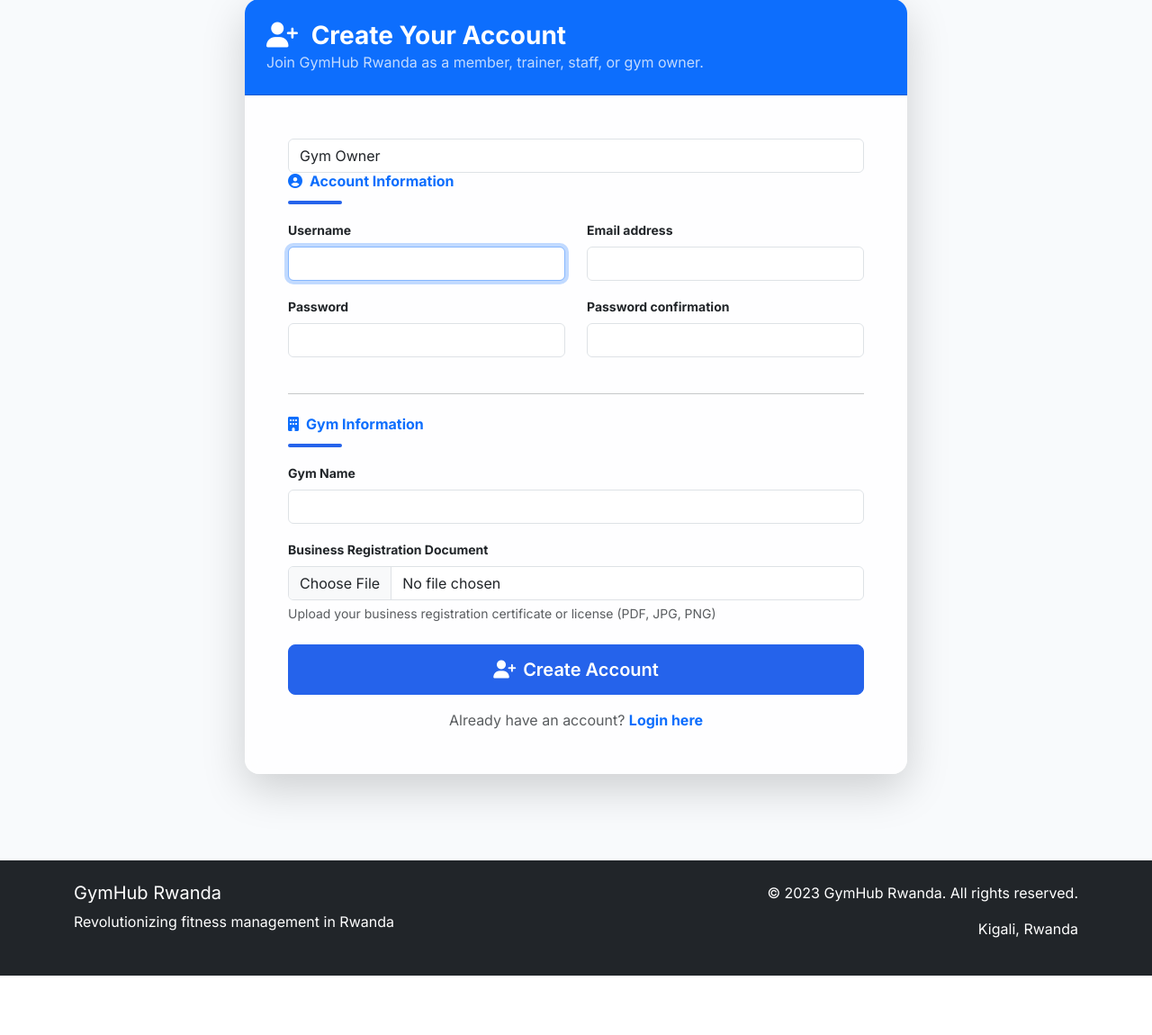
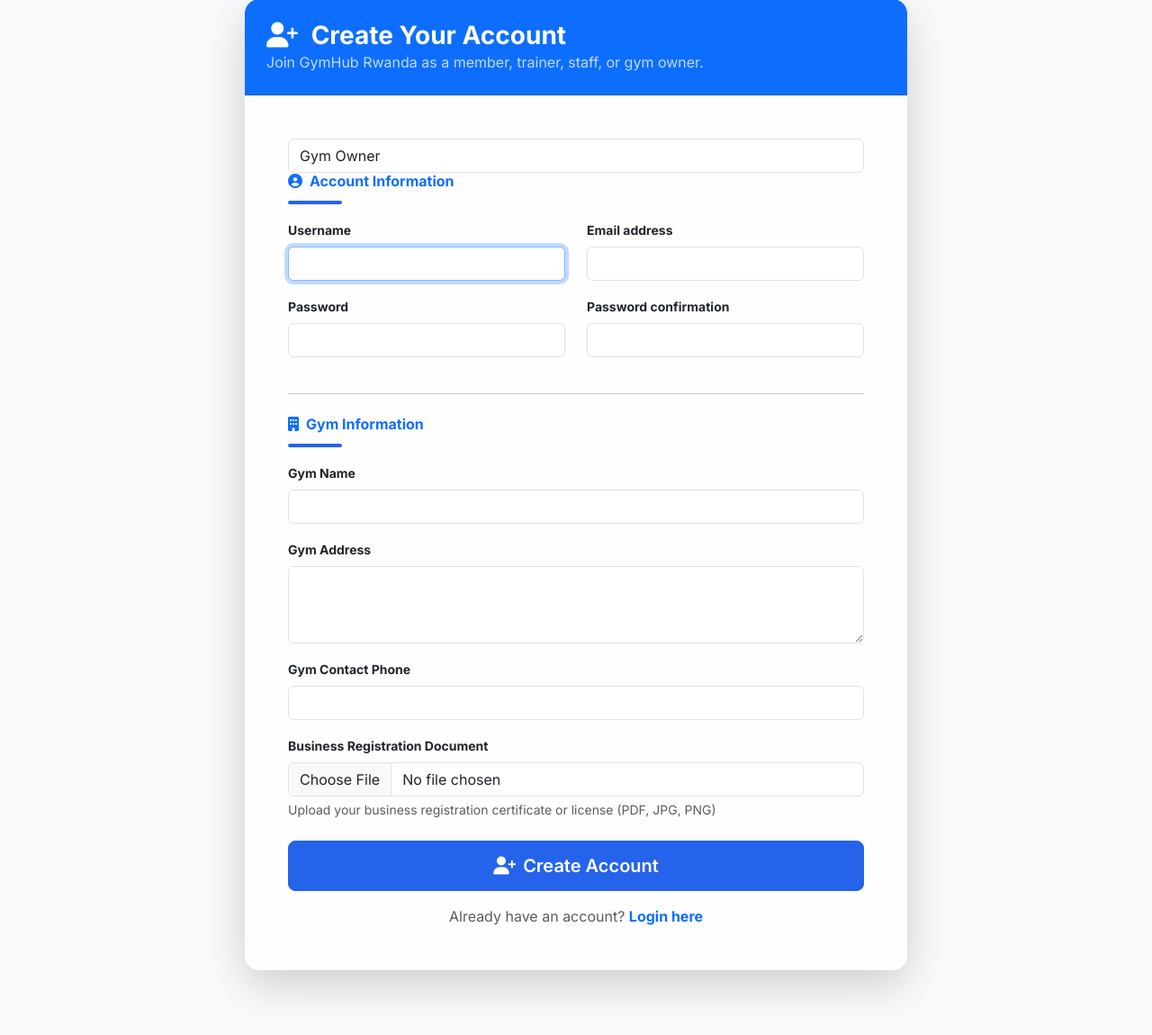
Before and after one commit to Don-tresor05/GymHub_Django, a Django app: page /accounts/gym-owner/register/ in a window 1280 px wide. Shown: the part 137-1287 px from the top of the page at 90% size. Before the commit the page ends 1221 px from the top, so only its background shows below. Run offline with Django 5.2, Linux system fonts and the light colour scheme; data that the repository does not hold is empty.

Commit message:
fix gym owner registration form and implement admin approval workflow

```diff
--- a/accounts/forms.py
+++ b/accounts/forms.py
@@ -121,8 +121,6 @@ class UnifiedRegistrationForm(UserCreationForm):
                 self.add_error('gym_name', 'Gym name is required for gym owners.')
             if not cleaned_data.get('gym_address'):
                 self.add_error('gym_address', 'Gym address is required for gym owners.')
-            if not cleaned_data.get('registration_document'):
-                self.add_error('registration_document', 'Business registration document is required for gym owners.')
 
         elif role in ['STAFF', 'TRAINER']:
             if not cleaned_data.get('pending_gym'):
--- a/templates/accounts/unified_register.html
+++ b/templates/accounts/unified_register.html
@@ -151,6 +151,28 @@
                             {% if form.gym_name.errors %}
                             <div class="text-danger mt-1">
                                 {% for error in form.gym_name.errors %}{{ error }}{% endfor %}
+                            </div>
+                            {% endif %}
+                        </div>
+                        <div class="mb-3">
+                            <label for="{{ form.gym_address.id_for_label }}" class="form-label small fw-bold">
+                                {{ form.gym_address.label }}
+                            </label>
+                            {{ form.gym_address }}
+                            {% if form.gym_address.errors %}
+                            <div class="text-danger mt-1">
+                                {% for error in form.gym_address.errors %}{{ error }}{% endfor %}
+                            </div>
+                            {% endif %}
+                        </div>
+                        <div class="mb-3">
+                            <label for="{{ form.gym_phone.id_for_label }}" class="form-label small fw-bold">
+                                {{ form.gym_phone.label }}
+                            </label>
+                            {{ form.gym_phone }}
+                            {% if form.gym_phone.errors %}
+                            <div class="text-danger mt-1">
+                                {% for error in form.gym_phone.errors %}{{ error }}{% endfor %}
                             </div>
                             {% endif %}
                         </div>
```
Also changed, not shown: media/gym_images/logo.jpg (added), media/registration_documents/gym-interior-background-of-dumbbells-on-rack-in-fitness-and-worko_GtHlAX5.jpg (added), media/registration_documents/gym-interior-background-of-dumbbells-on-rack-in-fitness-and-worko_wqeMCUS.jpg (added).
